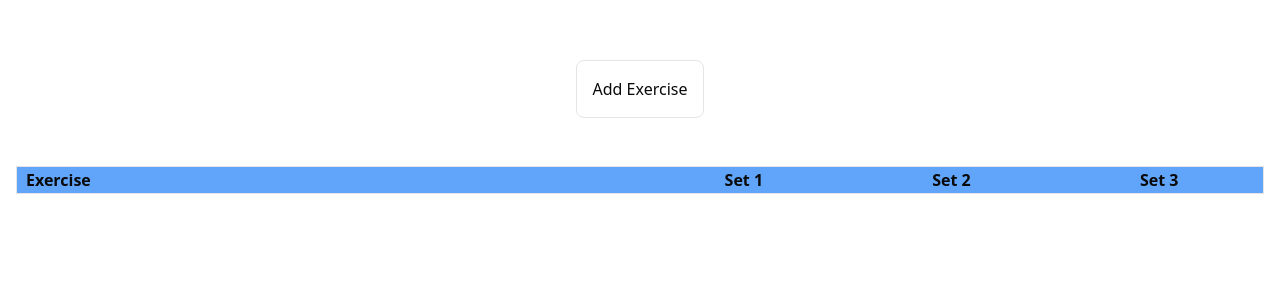
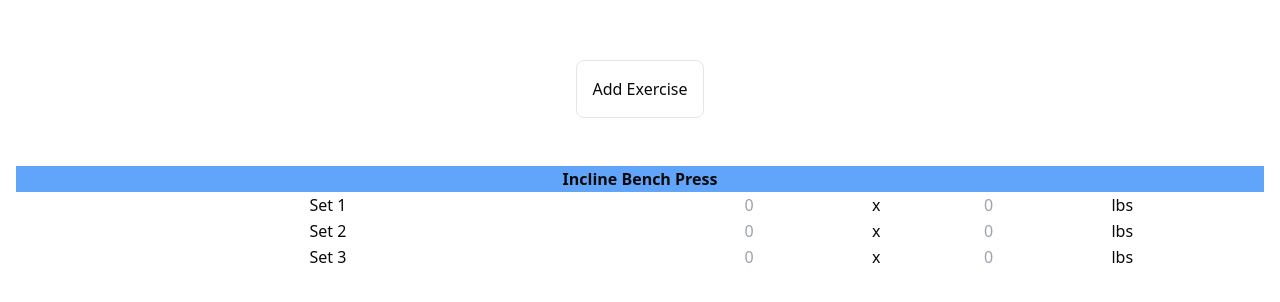
Before and after one commit to MiladRez/gtrack, a Next.js app: page /push in a window 1280 px wide. Shown: the part 180-482 px from the top of the page. Built offline with nearby package versions, Linux system fonts and the light colour scheme.

Commit message:
implemented grid layout for ExerciseCard

```diff
--- a/src/app/push/page.tsx
+++ b/src/app/push/page.tsx
@@ -9,6 +9,7 @@ import {
 	DropdownMenuSeparator,
 	DropdownMenuTrigger,
   } from "@/components/ui/dropdown-menu"
+import ExerciseCard from "@/components/custom/ExerciseCard";
 
 export default function Push() {
 
@@ -125,47 +126,7 @@ export default function Push() {
 					))}
 				</DropdownMenuContent>
 			</DropdownMenu>
-			<table className="w-full border">
-				<thead className="flex bg-blue-400">
-					<tr className="w-1/2 px-2">
-						<th>Exercise</th>
-					</tr>
-					<tr className="w-1/2 flex justify-around">
-						<th>Set 1</th>
-						<th>Set 2</th>
-						<th>Set 3</th>
-					</tr>
-				</thead>
-				{Array.from(exerciseList).map((exercise) => (
-					<tbody className="flex py-2">
-						<tr key={exercise[0]} className="w-1/2">
-							<td className="px-2">
-								{exercise[1].name}
-							</td>
-						</tr>
-						<tr className="w-1/2 flex justify-around items-center">
-							<td className="flex gap-1">
-								<div className="flex">
-									<input name="weight" className="w-full text-center" type="number" placeholder="0" />
-									<label>x</label>
-								</div>
-								<div className="flex">
-									<input name="reps" className="w-full text-center" type="number" placeholder="0" />
-									<label>lbs</label>
-								</div>
-							</td>
-							<td className="flex">
-								<input name="weight" className="w-full text-center" type="number" placeholder="0" />
-								<input name="reps" className="w-full text-center" type="number" placeholder="0" />
-							</td>
-							<td className="flex">
-								<input name="weight" className="w-full text-center" type="number" placeholder="0" />
-								<input name="reps" className="w-full text-center" type="number" placeholder="0" />
-							</td>
-						</tr>
-					</tbody>
-				))}
-			</table>
+			<ExerciseCard />
 		</div>
 	)
 }
--- a/src/components/custom/ExerciseCard.tsx
+++ b/src/components/custom/ExerciseCard.tsx
@@ -1,13 +1,13 @@
 export default function ExerciseCard() {
 	return (
-		<table>
-			<thead>
+		<table className="grid w-full">
+			<thead className="col-span-2 flex justify-center bg-blue-400">
 				<th>Incline Bench Press</th>
 			</thead>
-			<tbody>
-				<tr>
-					<td>Set 1</td>
-					<td>
+			<tbody className="col-span-2">
+				<tr className="grid grid-cols-2">
+					<td className="text-center">Set 1</td>
+					<td className="flex">
 						<div className="flex">
 							<input name="weight" className="w-full text-center" type="number" placeholder="0" />
 							<label>x</label>
@@ -18,9 +18,9 @@ export default function ExerciseCard() {
 						</div>
 					</td>
 				</tr>
-				<tr>
-					<td>Set 2</td>
-					<td>
+				<tr className="grid grid-cols-2">
+					<td className="text-center">Set 2</td>
+					<td className="flex">
 						<div className="flex">
 							<input name="weight" className="w-full text-center" type="number" placeholder="0" />
 							<label>x</label>
@@ -31,9 +31,9 @@ export default function ExerciseCard() {
 						</div>
 					</td>
 				</tr>
-				<tr>
-					<td>Set 3</td>
-					<td>
+				<tr className="grid grid-cols-2">
+					<td className="text-center">Set 3</td>
+					<td className="flex">
 						<div className="flex">
 							<input name="weight" className="w-full text-center" type="number" placeholder="0" />
 							<label>x</label>
```
